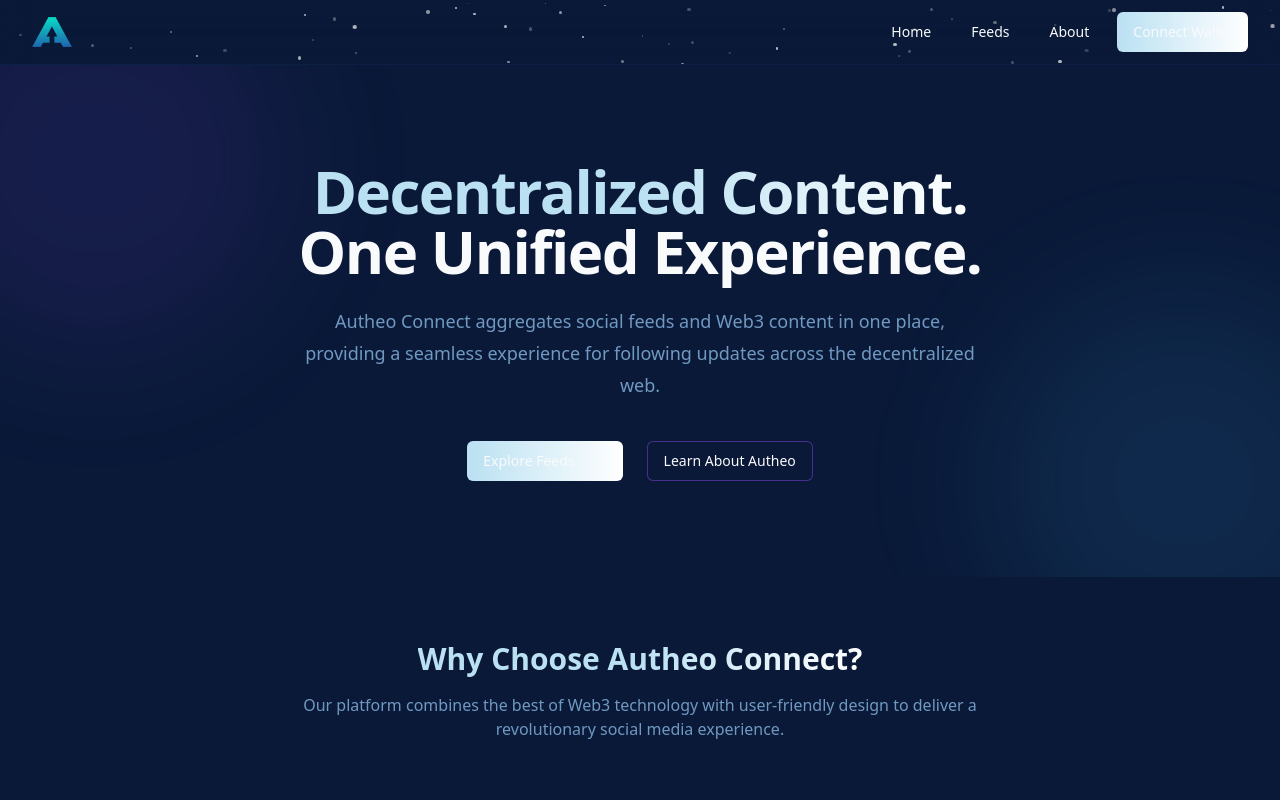
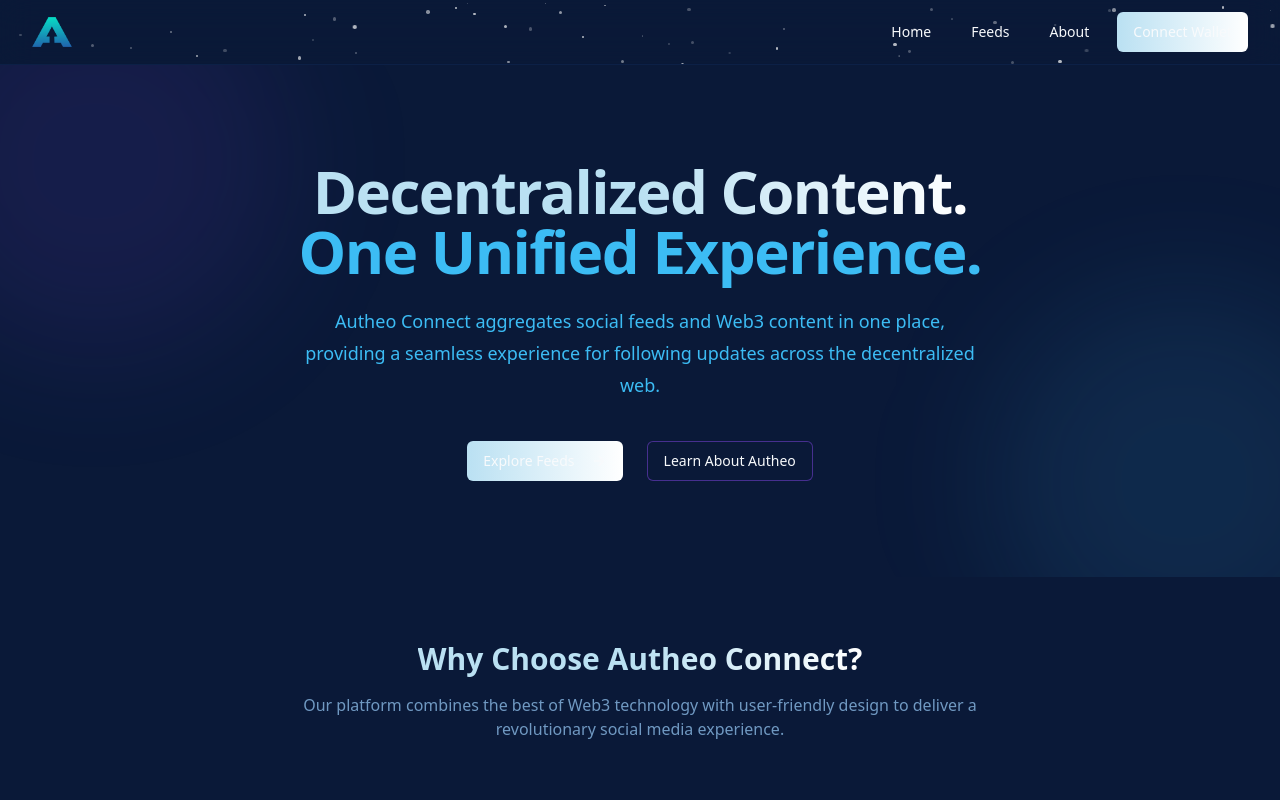
Before and after one commit to RyanTeigen/web3-feed-connector, a React (Vite) app: page / in a window 1280 px wide. Shown: the top 800 px of the page. Built offline with nearby package versions, Linux system fonts and the light colour scheme.

Commit message:
Fix: Apply logo blue to font
Apply the same blue color as the logo to the font.

```diff
--- a/src/components/Hero.tsx
+++ b/src/components/Hero.tsx
@@ -15,9 +15,9 @@ const Hero = () => {
           <h1 className="text-4xl font-bold tracking-tight sm:text-6xl">
             <span className="gradient-text">Decentralized Content.</span>
             <br />
-            <span className="text-foreground">One Unified Experience.</span>
+            <span className="text-web3-electric-blue">One Unified Experience.</span>
           </h1>
-          <p className="mx-auto mt-6 max-w-2xl text-lg leading-8 text-muted-foreground">
+          <p className="mx-auto mt-6 max-w-2xl text-lg leading-8 text-web3-electric-blue">
             Autheo Connect aggregates social feeds and Web3 content in one place,
             providing a seamless experience for following updates across the decentralized web.
           </p>
```
